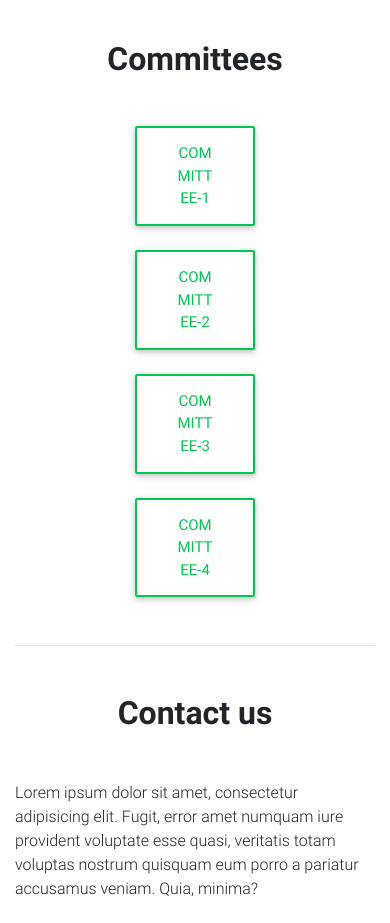
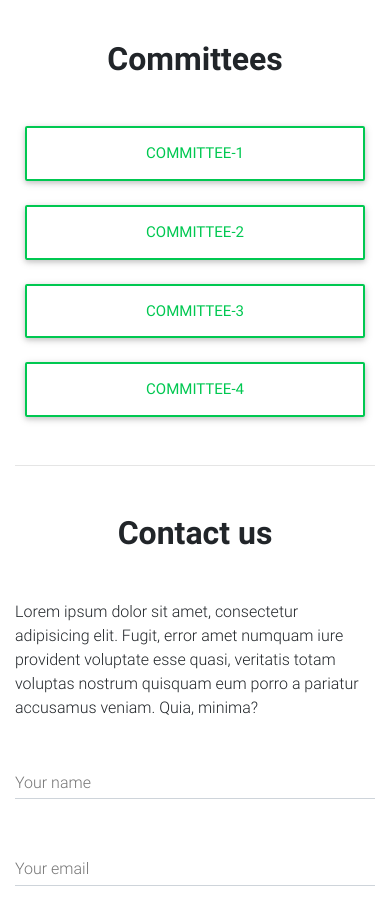
Before and after one commit to Rohitm911/MUN2k18, a plain HTML site: page index.html in a window 390 px wide. Shown: the part 3800-4723 px from the top of the page. Drawn offline with Linux system fonts and the light colour scheme; some packages are replaced by stand-ins of ours.

Commit message:
make button responsive

```diff
--- a/css/style.css
+++ b/css/style.css
@@ -36,3 +36,10 @@ header,
   padding-right: 120px;
   padding-left: 120px;
 }
+
+@media (max-width: 767px) {
+  #Committee-button {
+    padding-right: 10px;
+    padding-left:10px;
+  }
+}
```
